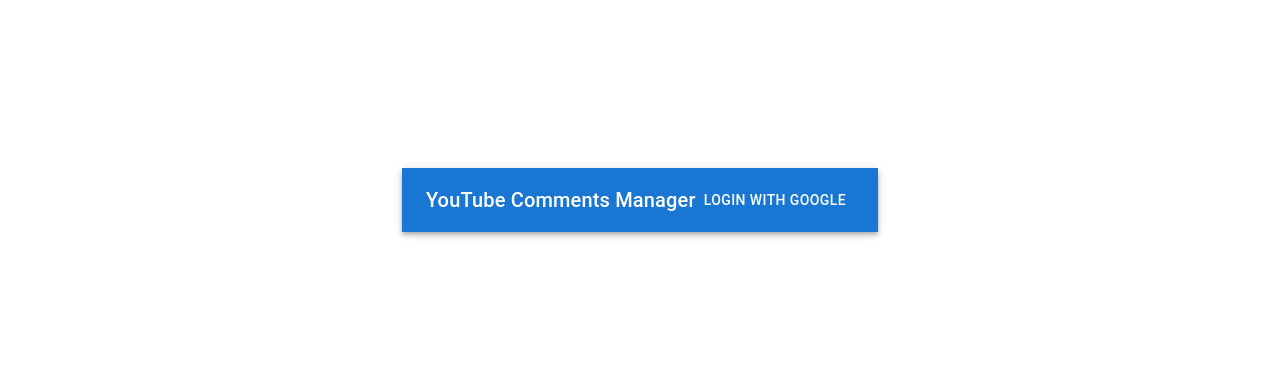
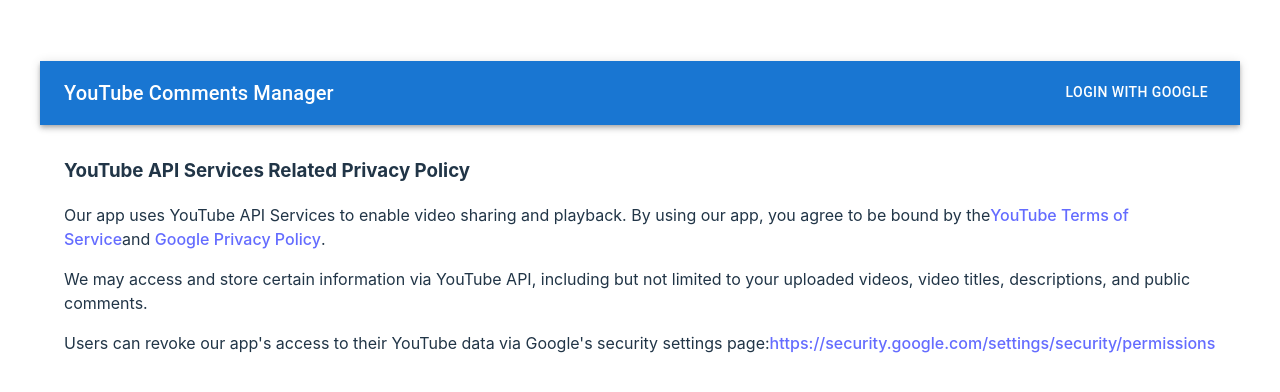
Before and after one commit to mmudgal33/GoogleAuthenticationwithReactNode, a React (Vite) app in the folder frontend/: page /privacy-policy in a window 1280 px wide. Shown: the part 184-576 px from the top of the page. Built offline with nearby package versions, Linux system fonts and the light colour scheme; no server answers.

Commit message:
commit privacy policy app

```diff
--- a/frontend/src/AppD2.jsx
+++ b/frontend/src/AppD2.jsx
@@ -20,6 +20,8 @@
 import { BrowserRouter as Router, Routes, Route, Navigate, useNavigate } from 'react-router-dom';
 import YouTubeCommentsD2 from './components/YouTubeCommentsD2';
 import OAuthCallbackD2 from './components/OAuthCallbackD2';
+import PrivacyPolicy from './components/PrivacyPolicy';
+
 import YouTubeAuthService from './services/YouTubeAuthService';
 import YouTubeApiService from './services/youtubeApiD2';
 
@@ -173,6 +175,7 @@
           <Routes>
             {/* <Route path="/oauth2callback" element={<OAuthCallbackD2 />} />  */}
             <Route path="/oauth2callback" element={<OAuthCallbackD2 />} />
+            <Route path="/privacy-policy" element={<PrivacyPolicy />} />
             <Route path="/" element={
               <>
 
@@ -184,6 +187,7 @@
                     </Typography>
                     <Typography variant="body1" sx={{ mb: 2 }}>
                       To post, edit, or delete comments, you need to authenticate with your Google account.
+                      <PrivacyPolicy />
                     </Typography>
                     <Button variant="contained" onClick={handleLogin}>
                       Login with Google
--- /dev/null
+++ b/frontend/src/components/PrivacyPolicy.jsx
@@ -0,0 +1,21 @@
+export default function PrivacyPolicy() {
+
+    return (
+        <>
+            <h3>YouTube API Services Related Privacy Policy</h3>
+            <p>Our app uses YouTube API Services to enable video sharing
+                and playback. By using our app, you agree to be bound by the
+                <a href="https://www.youtube.com/t/terms">YouTube Terms of Service</a>
+                and <a href="https://policies.google.com/privacy">Google Privacy Policy</a>.</p>
+
+            <p>We may access and store certain information via YouTube API,
+                including but not limited to your uploaded videos, video titles,
+                descriptions, and public comments.</p>
+
+            <p>Users can revoke our app's access to their YouTube data via
+                Google's security settings page:
+                <a href="https://security.google.com/settings/security/permissions">
+                    https://security.google.com/settings/security/permissions</a></p>
+        </>
+    );
+}
```
